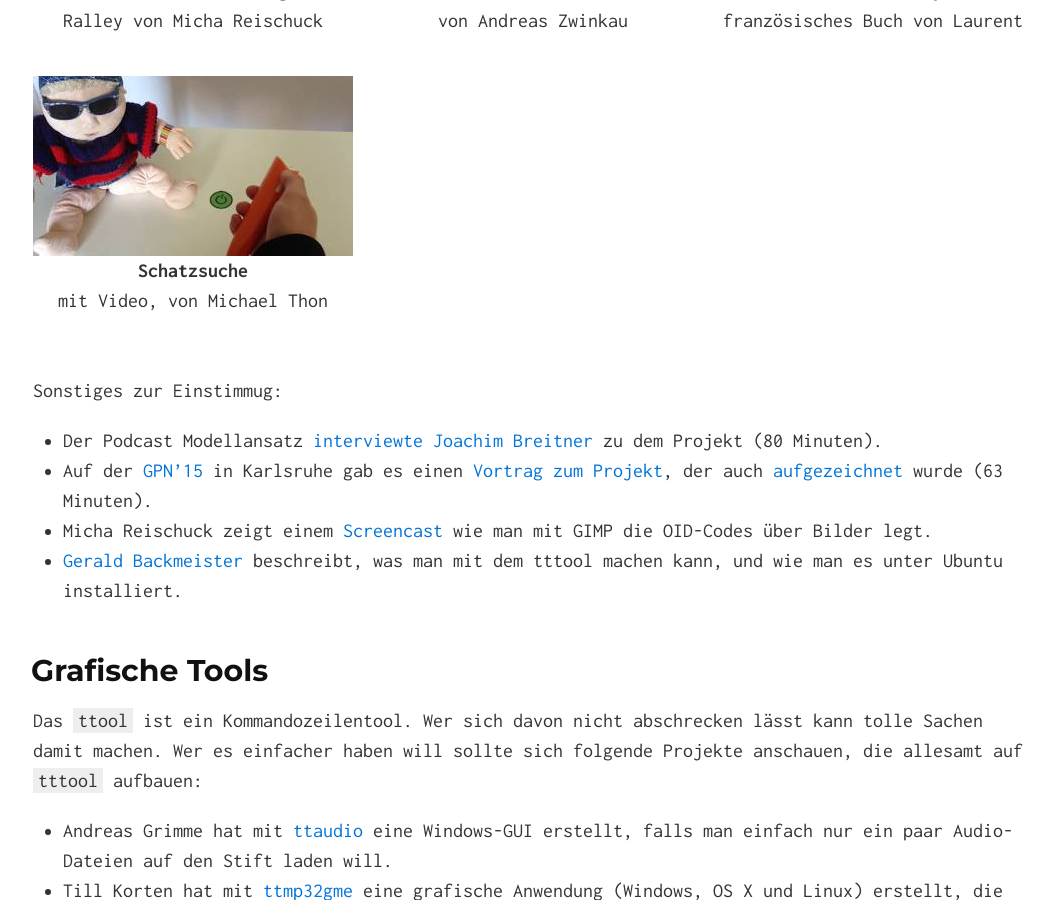
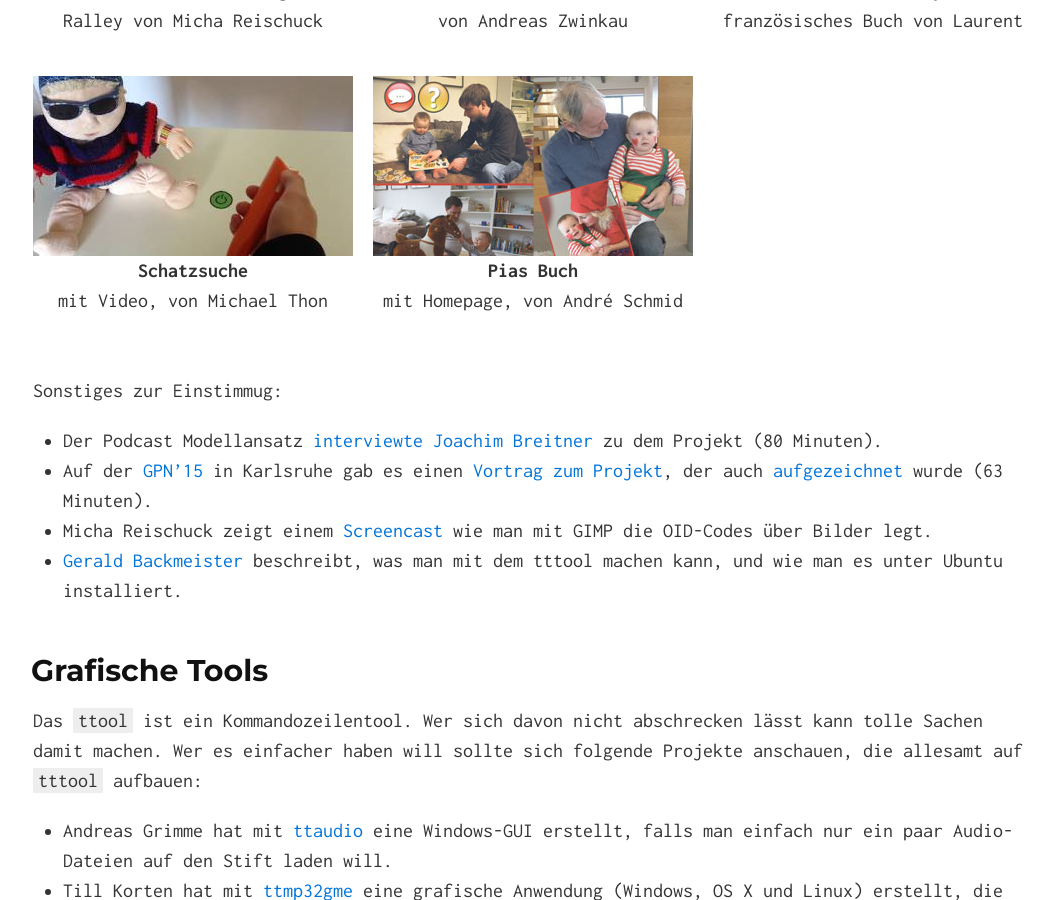
Before and after one commit to entropia/tip-toi-reveng, a Jekyll site: the page built from index.md, in a window 1280 px wide and 900 px high, scrolled down 2272 px. Shown: the whole window, without its empty margins (107-1161 px from the left). Built offline with Jekyll 4.4.1, drawn with Linux system fonts in a browser that asks for light colours.

Commit message:
pias buch

```diff
--- a/index.md
+++ b/index.md
@@ -95,6 +95,11 @@ gallery:
   subtitle: mit Video, von Michael Thon
   link: https://github.com/m7thon/schatzsucheH4
   img: /img/m7thon.jpg
+
+- title: Pias Buch
+  subtitle: mit Homepage, von André Schmid
+  link: http://tiptoi.as-webstyling.de/
+  img: /img/pias-buch.jpg
 
 ---
 
```
Also changed, not shown: img/pias-buch.jpg (added).
